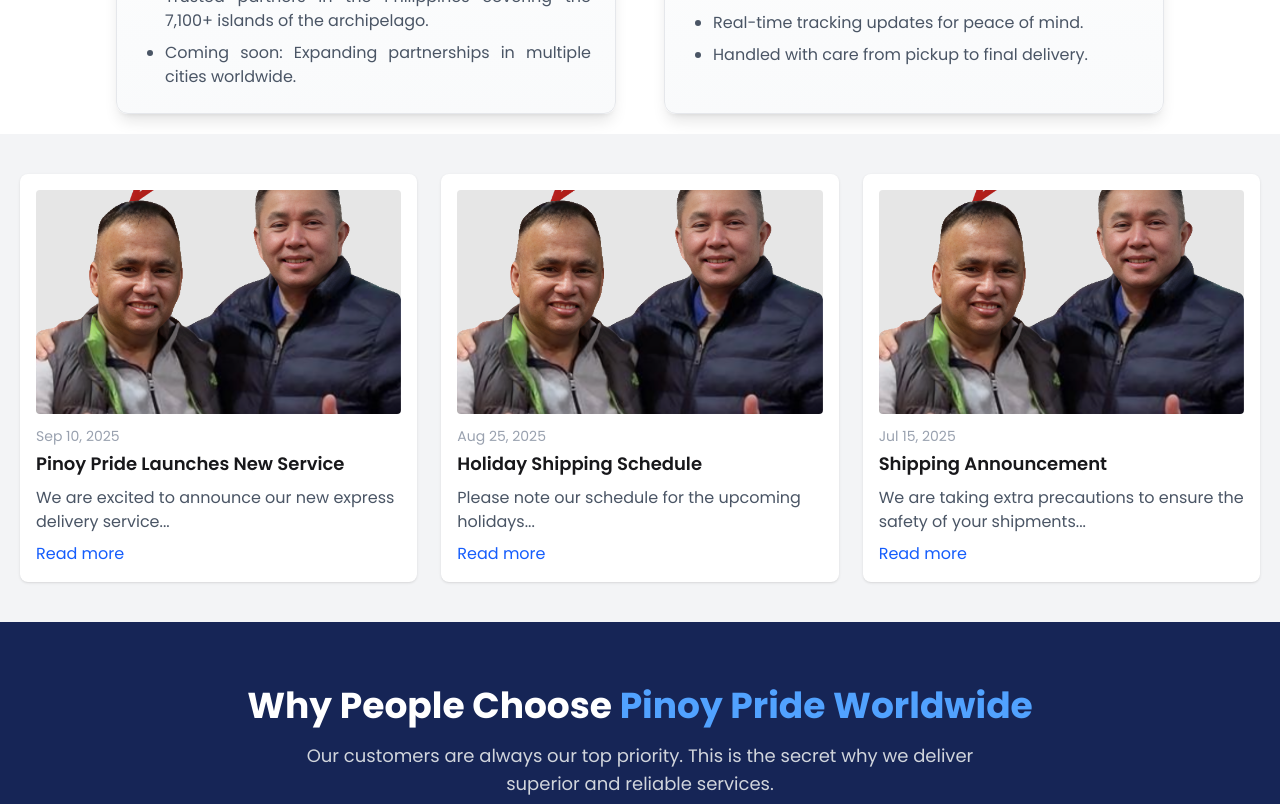
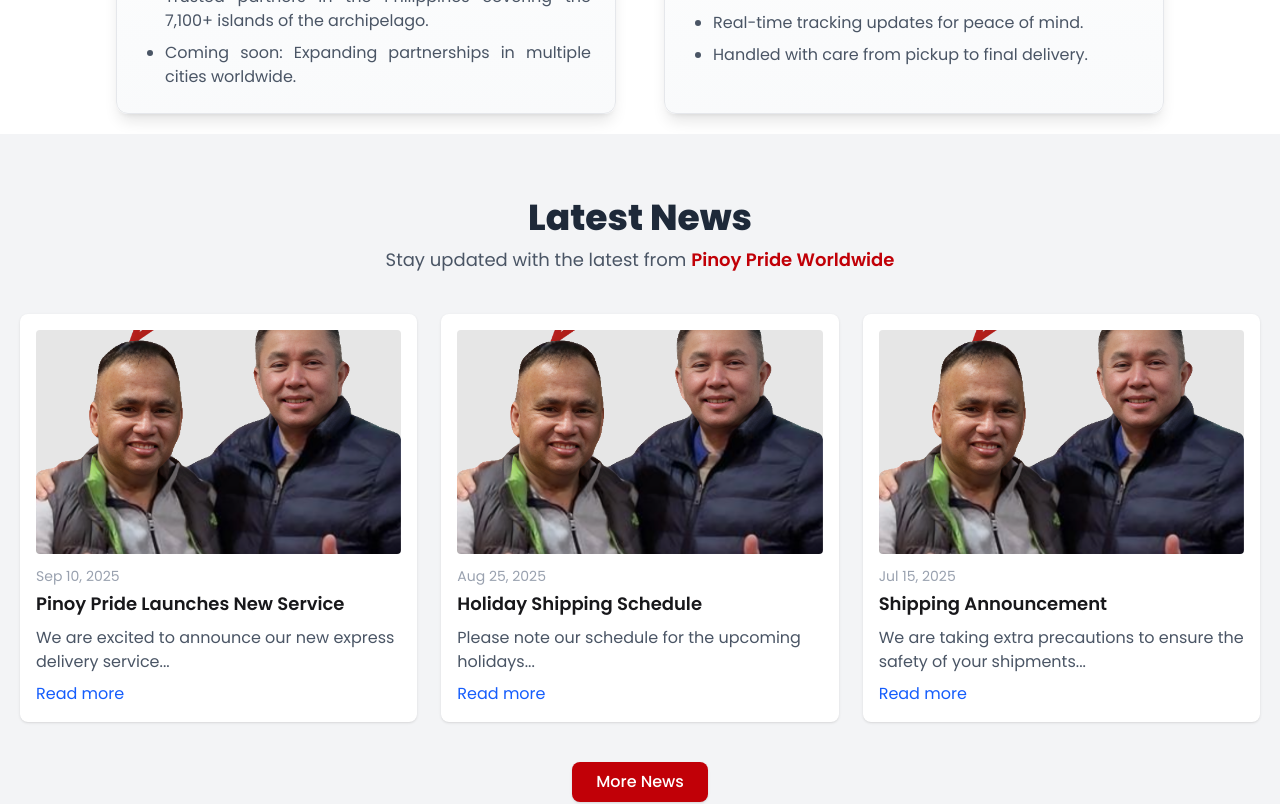
Before and after one commit to derekcatigan/pinoyprideworldwidellc, a Vue app: page / in a window 1280 px wide. Shown: the part 2300-3104 px from the top of the page. Built offline with nearby package versions, Linux system fonts and the light colour scheme.

Commit message:
News Update

```diff
--- a/src/views/Home.vue
+++ b/src/views/Home.vue
@@ -255,10 +255,33 @@
     </section>
 
     <!-- News Section -->
-    <section class="py-10 bg-gray-100">
-        <div class="max-w-7xl mx-auto px-5 grid grid-cols-1 sm:grid-cols-2 md:grid-cols-3 gap-6">
-            <NewsCard v-for="(news, index) in newsList" :key="index" :title="news.title" :date="news.date"
-                :description="news.description" :link="news.link" :image="news.image" v-fade-slide-up="index * 100" />
+    <section class="py-16 bg-gray-100">
+        <div class="max-w-7xl mx-auto px-5">
+            <!-- Section Heading -->
+            <div class="text-center mb-10">
+                <h2 class="text-3xl sm:text-4xl font-extrabold text-gray-800">
+                    Latest News
+                </h2>
+                <p class="mt-2 text-gray-600 sm:text-lg">
+                    Stay updated with the latest from <span class="font-semibold text-red-700">Pinoy Pride
+                        Worldwide</span>
+                </p>
+            </div>
+
+            <!-- News Grid -->
+            <div class="grid grid-cols-1 sm:grid-cols-2 md:grid-cols-3 gap-6">
+                <NewsCard v-for="(news, index) in newsList" :key="index" :title="news.title" :date="news.date"
+                    :description="news.description" :link="news.link" :image="news.image"
+                    v-fade-slide-up="index * 100" />
+            </div>
+
+            <!-- More News Link -->
+            <div class="mt-10 text-center">
+                <a href="#"
+                    class="inline-block px-6 py-2 bg-red-700 text-white font-medium rounded-lg shadow hover:bg-red-800 transition">
+                    More News
+                </a>
+            </div>
         </div>
     </section>
 
```
